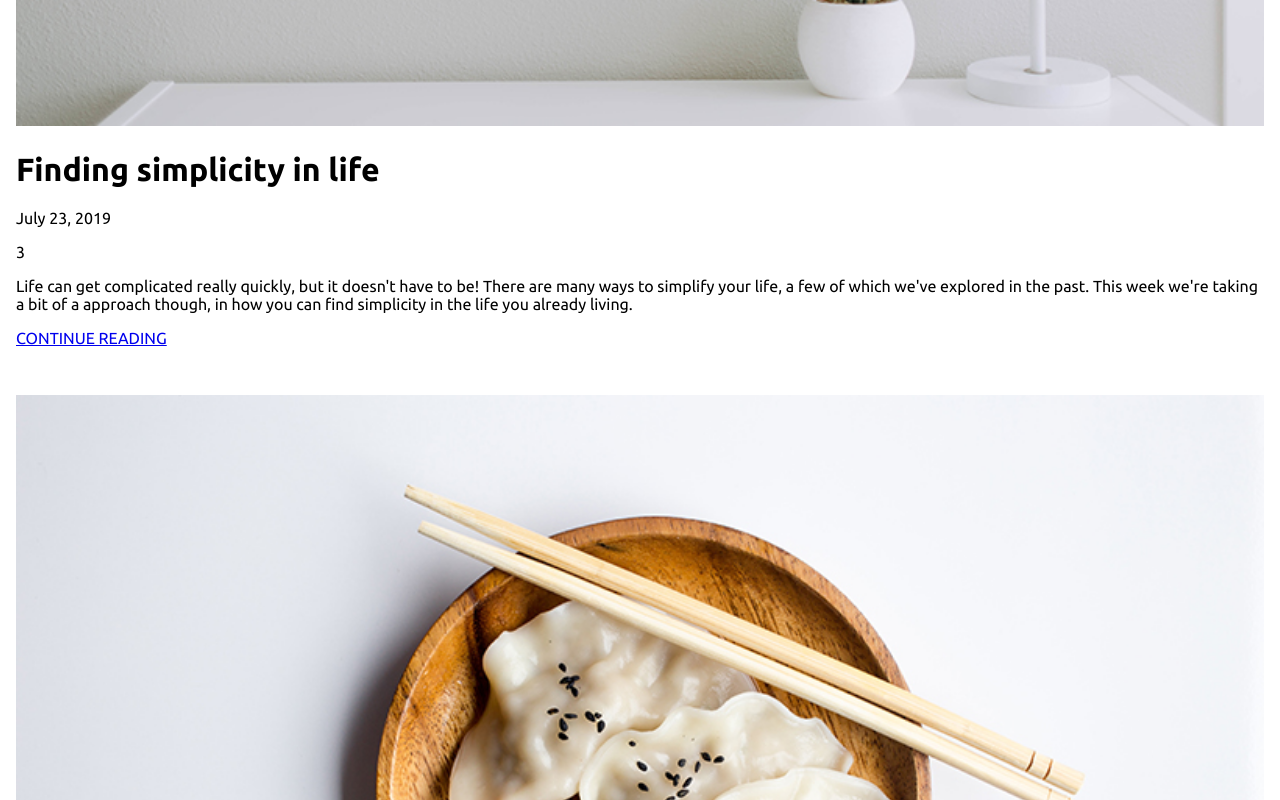
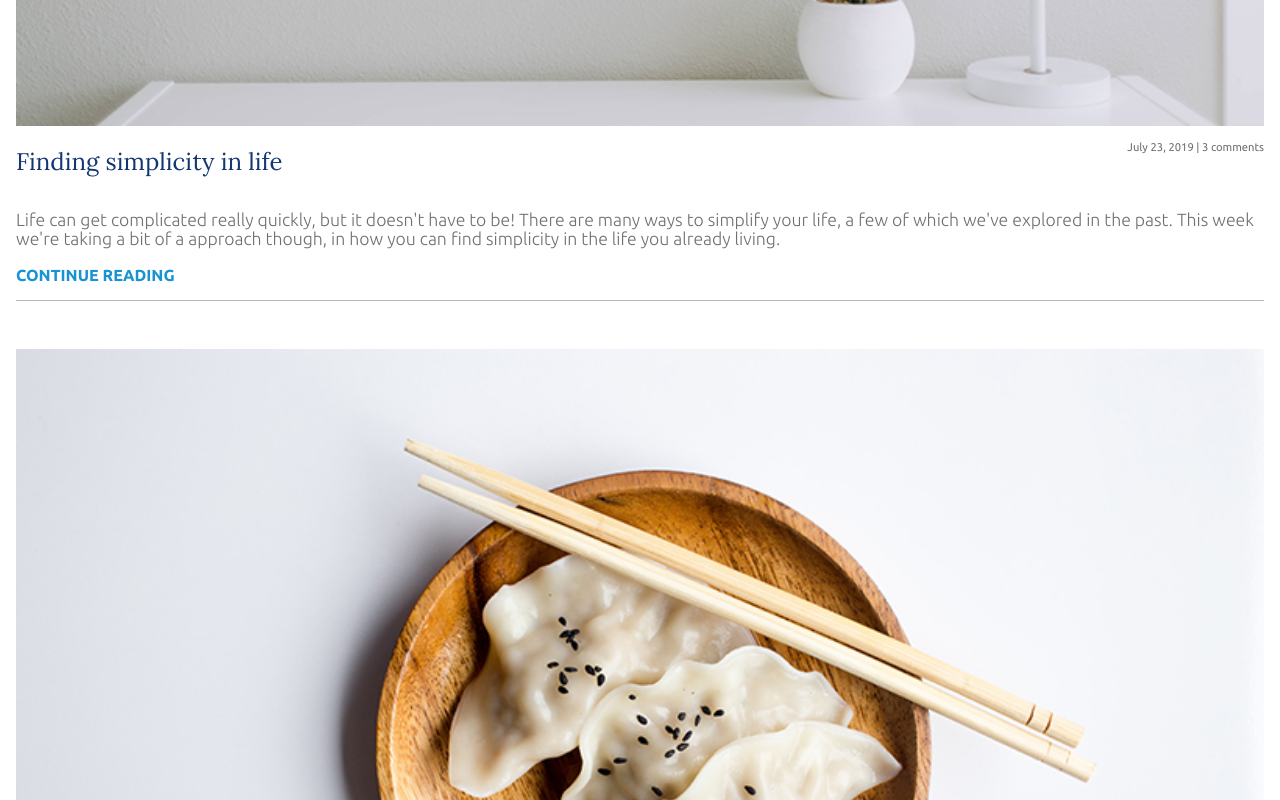
Before and after one commit to Lifad457/responsive-design, a React (Vite) app: page /simple-life in a window 1280 px wide. Shown: the part 960-1760 px from the top of the page. Built offline with nearby package versions, Linux system fonts and the light colour scheme; a web font is replaced by a local one.

Commit message:
finishing styling home page

```diff
--- a/src/pages/simple-life/Home.jsx
+++ b/src/pages/simple-life/Home.jsx
@@ -3,6 +3,7 @@ import life from "../../assets/images/simple-life/life.jpg"
 import food from "../../assets/images/simple-life/food.jpg"
 import work from "../../assets/images/simple-life/work.jpg"
 import deco from "../../assets/images/simple-life/deco.jpg"
+import about from "../../assets/images/simple-life/about-me.jpg"
 import { Link } from "react-router-dom"
 
 function Home() {
@@ -12,20 +13,53 @@ function Home() {
             , {id: 4, img: deco, dt: "July 3, 2019", comments: 3, title: "Simple decorations", text: "A home isn't a home until you've decorated a little. People either don't decorate, or they go overboard and it doesn't have the impact they were hoping for. Staying simple will help draw the eye where you want it to and make things pop like never before."}
         ]
 
-    const postElements = posts.map(post => (
+    let cpt = 0;
+    const postElements = posts.map(post => {
+        cpt++
+        return (
             <div key={post.id} className="post">
                 <img src={post.img} alt="" />
-                <h1>{post.title}</h1>
-                <p className="dt-post">{post.dt}</p>
-                <p className="nb-comments">{post.comments}</p>
+                <div className="title">
+                    <p className="dt-post">{post.dt} | {post.comments} comments</p>
+                    <h1>{post.title}</h1>
+                </div>
                 <p className="desc">{post.text}</p>
-                <Link to={'.'}>CONTINUE READING</Link>
+                <Link to='.'>CONTINUE READING</Link>
+                {cpt == 1 && <div className="separator"></div>}
             </div>
-        ))
+        )
+    })
+
+    cpt = 0
+    const recentPostElements = posts.map(post => {
+        cpt++
+        if (cpt < 4) {
+            return (
+                <div key={post.id} className="recent-post">
+                    <img src={post.img} alt="" />
+                    <h2>{post.title}</h2>
+                    {cpt < 3 && <div className="separator"></div>}
+                </div>
+            )
+        }
+        else {
+            return null
+        }
+    })
 
     return (
         <Container>
             { postElements }
+
+            <div className="frame">
+                <img className="img-me" src={about} />
+                <p>I find life better, and I&apos;m happier, when things are nice and simple.</p>
+            </div>
+
+            <div className="frame recent">
+                <h1>RECENT POSTS</h1>
+                { recentPostElements }
+            </div>
         </Container>
     )
 }
--- a/src/styles/simple-life/footer-styles.css.js
+++ b/src/styles/simple-life/footer-styles.css.js
@@ -5,6 +5,7 @@ export const Container = styled.footer`
     width: 100%;
     text-align: center;
     padding: 2.2em;
+    margin: 0;
 
     h2 {
         font-weight: 700;
--- a/src/styles/simple-life/home-styles.css.js
+++ b/src/styles/simple-life/home-styles.css.js
@@ -11,4 +11,99 @@ export const Container = styled.div`
         width: 100%;
     }
 
+    .title {
+        display: flex;
+        flex-direction: row-reverse;
+        justify-content: space-between;
+    }
+
+    h1 {
+        color: #143774;
+        font-family: 'Lora', serif;
+        font-weight: 400;
+        font-size: 1.5rem;
+    }
+
+    .dt-post {
+        color: #707070;
+        font-size: .7rem;
+    }
+
+    .desc {
+        color: #707070;
+        font-size: 1.1rem;
+        font-weight: 300;
+    }
+
+    a {
+        text-decoration: none;
+        font-weight: 700;
+        color: #1792D2;
+    }
+
+    .separator {
+        width: 100%;
+        height: 1px;
+        background-color: #707070;
+        opacity: .5;
+        margin-top: 1em;
+    }
+
+    .frame {
+        padding: 3em 2em 1em;
+        border: 20px solid rgba(112, 112, 112, .2);
+        margin-bottom: 4em;
+    }
+
+    .frame p {
+        color: #143774;
+        font-size: .8rem;
+        font-weight: 300;
+    }
+
+    .img-me {
+        max-width: 100%;
+        height: 133px;
+        object-fit: cover;
+    }
+
+    .recent {
+        padding: 1em 2em 1em;
+    }
+
+    .recent-post {
+        padding-top: 2em;
+    }
+
+    .recent h1 {
+        font-family: 'Ubuntu', sans-serif;
+        font-weight: 700;
+        font-size: 1.2rem;
+        margin: 0;
+        padding-top: 1em;
+    }
+
+    .recent h2 {
+        font-family: 'Lora', serif;
+        font-weight: 400;
+        font-size: 1.2rem;
+        color: #143774;
+    }
+
+    .recent img {
+        max-width: 100%;
+        height: 100%;
+        max-height: 87px;
+        object-fit: cover;
+    }
+
+    @media screen and (max-width: 450px) {
+        .title {
+            display: block;
+        }
+
+        .dt-post {
+            text-align: right;
+        }
+    }
 `
```
